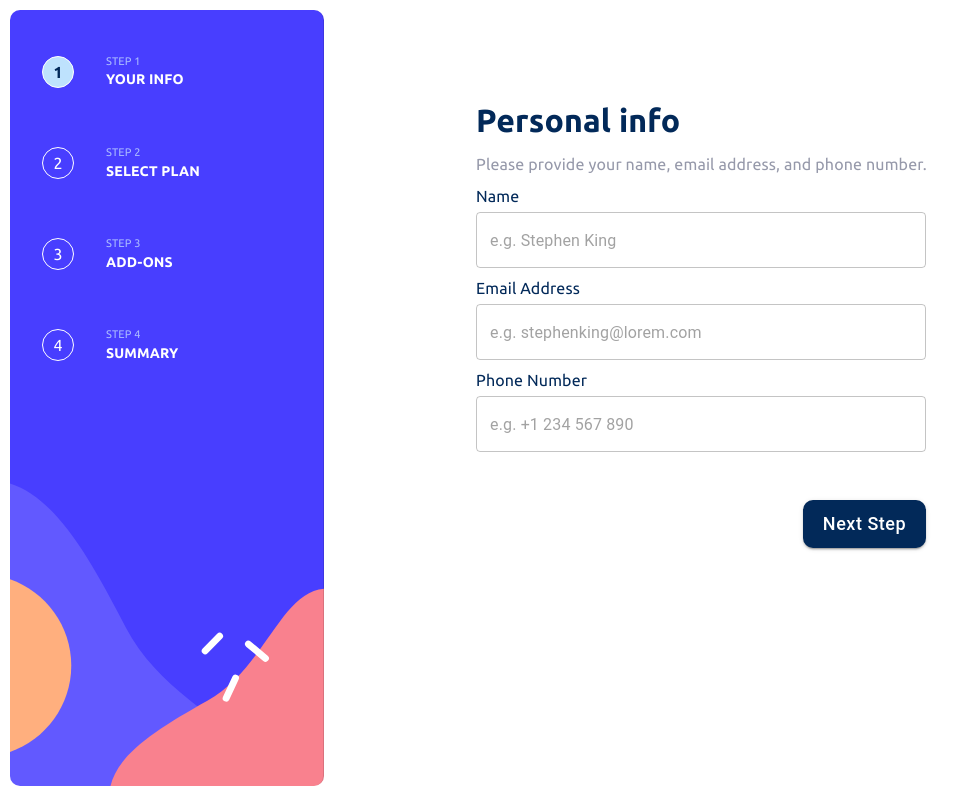
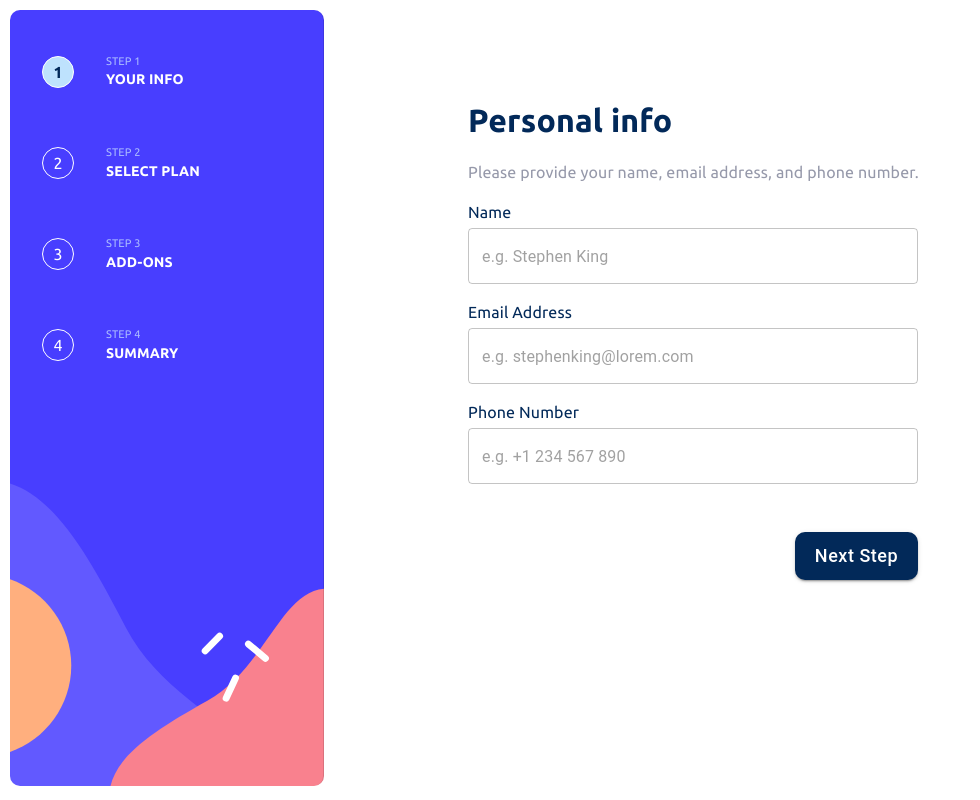
Before and after one commit to atamayo1/my-multi-step-form, a React (Vite) app: page / in a window 1280 px wide. Shown: the whole page, without its empty margins (0-980 px from the left). Built offline with nearby package versions, Linux system fonts and the light colour scheme.

Commit message:
i added fixes in all the views to be equal to the design

```diff
--- a/src/components/multistep/FirstStep.jsx
+++ b/src/components/multistep/FirstStep.jsx
@@ -120,21 +120,18 @@ const FirstStep = () => {
           </Stack>
         </Box>
       ) : (
-        <Container maxWidth="lg" sx={{ ml: 15, mt: 4, mb: 4 }}>
+        <Container maxWidth="lg" sx={{ ml: 15, mt: 4, mb: 4, width: "650px" }}>
           <Box
             onSubmit={handleNextStep}
             component="form"
-            sx={{
-              "& > :not(style)": { m: 1, width: "25ch" },
-            }}
           >
-            <PrincipalTitle className="w-75">{principalTitle}</PrincipalTitle>
-            <DescriptionText className="w-75">
+            <PrincipalTitle className="w-100">{principalTitle}</PrincipalTitle>
+            <DescriptionText className="w-100">
               {descriptionText}
             </DescriptionText>
             <div
-              className="d-flex w-75"
-              style={{ flexDirection: "column", color: "#022959" }}
+              className="d-flex mb-3"
+              style={{ flexDirection: "column", color: "#022959", width: "450px" }}
             >
               <label htmlFor="outlined-basic-name">Name</label>
               <TextField
@@ -150,8 +147,8 @@ const FirstStep = () => {
               />
             </div>
             <div
-              className="d-flex w-75"
-              style={{ flexDirection: "column", color: "#022959" }}
+              className="d-flex mb-3"
+              style={{ flexDirection: "column", color: "#022959", width: "450px" }}
             >
               <label htmlFor="outlined-basic-email">Email Address</label>
               <TextField
@@ -169,8 +166,8 @@ const FirstStep = () => {
             </div>
 
             <div
-              className="d-flex w-75"
-              style={{ flexDirection: "column", color: "#022959" }}
+              className="d-flex mb-3"
+              style={{ flexDirection: "column", color: "#022959", width: "450px" }}
             >
               <label htmlFor="outlined-basic-phone">Phone Number</label>
               <TextField
--- a/src/components/multistep/FourthStep.jsx
+++ b/src/components/multistep/FourthStep.jsx
@@ -221,15 +221,12 @@ const FourthStep = () => {
           </Stack>
         </Box>
       ) : (
-        <Container maxWidth="lg" sx={{ ml: 15, mt: 4, mb: 4 }}>
+        <Container maxWidth="lg" sx={{ ml: 15, mt: 4, mb: 4, width: "650px" }}>
           <Box
             component="form"
-            sx={{
-              "& > :not(style)": { m: 1, width: "25ch" },
-            }}
           >
-            <PrincipalTitle className="w-75">{principalTitle}</PrincipalTitle>
-            <DescriptionText className="w-75">
+            <PrincipalTitle className="w-100">{principalTitle}</PrincipalTitle>
+            <DescriptionText className="w-100">
               {descriptionText}
             </DescriptionText>
             <br />
--- a/src/components/multistep/SecondStep.jsx
+++ b/src/components/multistep/SecondStep.jsx
@@ -118,16 +118,16 @@ const SecondStep = () => {
           </Stack>
         </Box>
       ) : (
-        <Container maxWidth="lg" sx={{ ml: 15, mt: 4, mb: 4, width: "450px" }}>
+        <Container maxWidth="lg" sx={{ ml: 15, mt: 4, mb: 4, width: "650px" }}>
           <Box
             component="form"
           >
-            <PrincipalTitle className="w-75">{principalTitle}</PrincipalTitle>
-            <DescriptionText className="w-75">
+            <PrincipalTitle className="w-100">{principalTitle}</PrincipalTitle>
+            <DescriptionText className="w-100">
               {descriptionText}
             </DescriptionText>
 
-            <div style={{maxWidth: "450px"}} className="d-flex justify-content-center mt-5">
+            <div style={{maxWidth: "390px"}} className="d-flex justify-content-center mt-5">
               {cardData.map((card) => (
                 <CardCheckbox
                   key={card.id}
@@ -139,6 +139,7 @@ const SecondStep = () => {
                   setCardSelection={setCardSelection}
                 />
               ))}
+
             </div>
 
             <div
--- a/src/components/multistep/ThirdStep.jsx
+++ b/src/components/multistep/ThirdStep.jsx
@@ -192,22 +192,19 @@ const ThirdStep = () => {
           </Stack>
         </Box>
       ) : (
-        <Container maxWidth="lg" sx={{ ml: 15, mt: 4, mb: 4 }}>
+        <Container maxWidth="lg" sx={{ ml: 15, mt: 4, mb: 4, width: "650px" }}>
           <Box
             onSubmit={handleNextStep}
             component="form"
-            sx={{
-              "& > :not(style)": { m: 1, width: "25ch" },
-            }}
           >
-            <PrincipalTitle className="w-75">{principalTitle}</PrincipalTitle>
-            <DescriptionText className="w-75">
+            <PrincipalTitle className="w-100">{principalTitle}</PrincipalTitle>
+            <DescriptionText className="w-100">
               {descriptionText}
             </DescriptionText>
             <br />
             <ContentCheckbox
               style={{ width: "450px" }}
-              className={`d-flex justify-content-between align-items-baseline ${
+              className={`d-flex justify-content-between align-items-baseline mb-3 ${
                 form?.onlineservice && "selected"
               }`}
             >
@@ -244,7 +241,7 @@ const ThirdStep = () => {
 
             <ContentCheckbox
               style={{ width: "450px" }}
-              className={`d-flex justify-content-between align-items-baseline ${
+              className={`d-flex justify-content-between align-items-baseline mb-3 ${
                 form?.largestorage && "selected"
               }`}
             >
@@ -281,7 +278,7 @@ const ThirdStep = () => {
 
             <ContentCheckbox
               style={{ width: "450px" }}
-              className={`d-flex justify-content-between align-items-baseline ${
+              className={`d-flex justify-content-between align-items-baseline mb-3 ${
                 form?.customizableprofile && "selected"
               }`}
             >
--- a/src/components/multistep/ThirdStep.styled.js
+++ b/src/components/multistep/ThirdStep.styled.js
@@ -75,7 +75,9 @@ export const ContentCheckbox = styled.div`
     color: #483EFF;
     font-size: 12px;
   }
-  //
+  .css-zun73v.Mui-checked, .css-zun73v.MuiCheckbox-indeterminate{
+    color: #483EFF;
+  }
   .form-group-checkbox{
     display: flex;
     flex-direction: row;
@@ -86,6 +88,9 @@ export const ContentCheckbox = styled.div`
   .content-checkbox{
     display: flex;
     width: 25%;
+    .Mui-checked{
+      color: #483EFF;
+    }
   }
   .content-labels-checkbox{
     display: flex;
--- a/src/components/thanks/ThanksPage.jsx
+++ b/src/components/thanks/ThanksPage.jsx
@@ -33,7 +33,7 @@ const ThanksPage = () => {
           </Card>
         </Box>
       ) : (
-        <Container maxWidth="lg" sx={{ ml: 15, mt: 4, mb: 4 }}>
+        <Container maxWidth="lg" sx={{ ml: 15, mt: 4, mb: 4, width: "650px" }}>
           <Box
             style={{ width: "450px" }}
             component="form"
```
